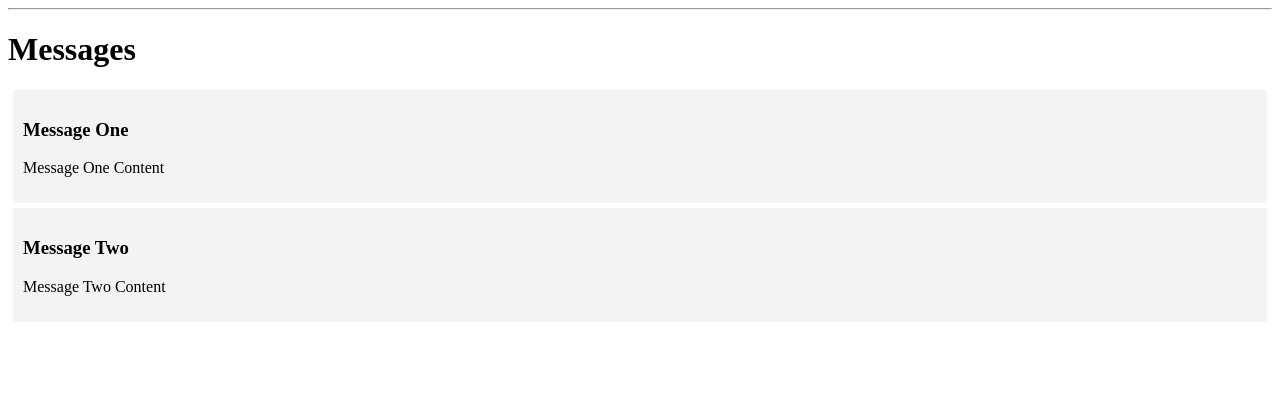
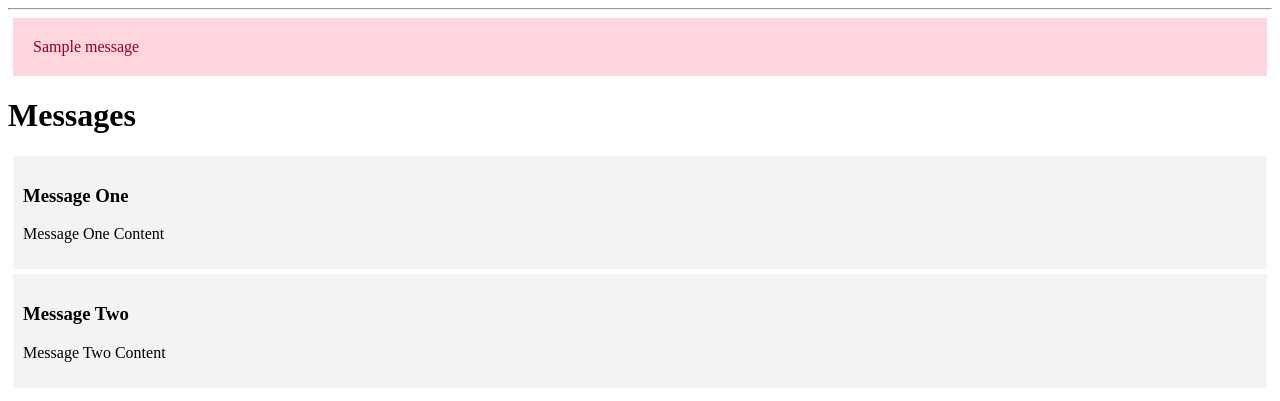
Before and after one commit to chrism-tgg/flask_app_forms, a Flask app: page / in a window 1280 px wide. Shown: the part 63-464 px from the top of the page. Run offline with Flask 2, Linux system fonts and the light colour scheme; one stand-in notice (Sample message) is shown.

Commit message:
Flash messages for imcomplete fields

```diff
--- a/app.py
+++ b/app.py
@@ -1,6 +1,13 @@
-from flask import Flask, render_template
+#  global request object to access incoming request data will be submitted via HTML form.
+# url_for() function to generate URLs
+# flash() function to flash message when request is processed (requires setting a secret key)
+# redirect() function to redirect the client to a different location
+from flask import Flask, render_template, request, url_for, flash, redirect
+from config import Config
 
 app = Flask(__name__)
+# Get credentials from config.py
+app.config.from_object(Config)
 
 # Define some messages to display. This could be KV pairs data in real life.
 messages = [{'title': 'Message One',
@@ -15,4 +22,16 @@ def index():
 
 @app.route('/create/', methods=('GET','POST'))
 def create():
+    if request.method == 'POST':
+        title = request.form['title']
+        content = request.form['content']
+        # flash a mesage if fields are incomplete
+        if not title:
+            flash('Title is required!')
+        elif not content:
+            flash('Content is required!')
+        # if fields are complete, add the form contents to the index page. Then redirect to index.
+        else:
+            messages.append({'title': title, 'content': content})
+            return redirect(url_for('index'))
     return render_template('create.html')
--- a/templates/base.html
+++ b/templates/base.html
@@ -15,6 +15,12 @@
             margin-left: 50px;
             text-decoration: none;
         }
+        .alert {
+            padding: 20px;
+            margin: 5px;
+            color: #970020;
+            background-color: #ffd5de;
+        }
 
     </style>
 </head>
@@ -25,6 +31,9 @@
     </nav>
     <hr>
     <div class="content">
+        {% for message in get_flashed_messages() %}
+            <div class="alert">{{ message }}</div>
+        {% endfor %}
         {% block content %} {% endblock %}
     </div>
 </body>
```
Also changed, not shown: 1 other file.
